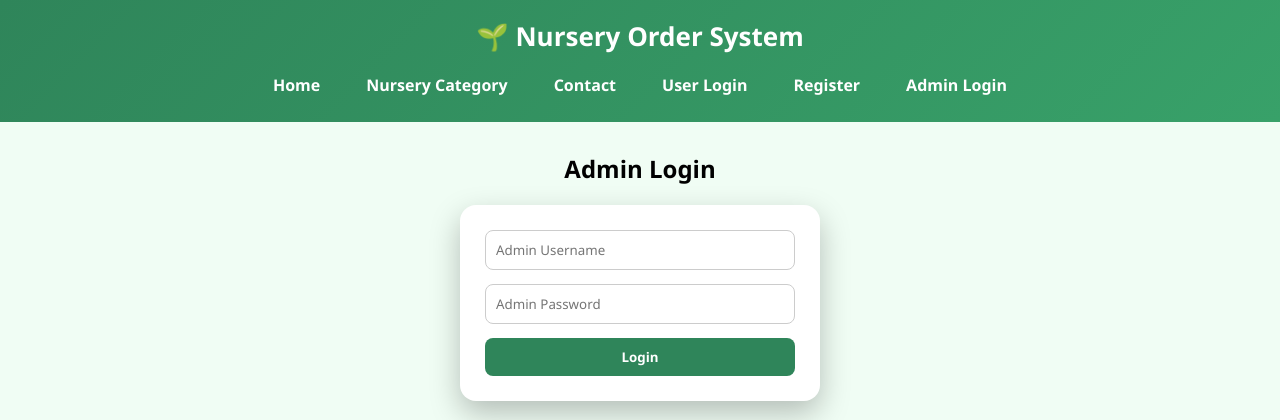
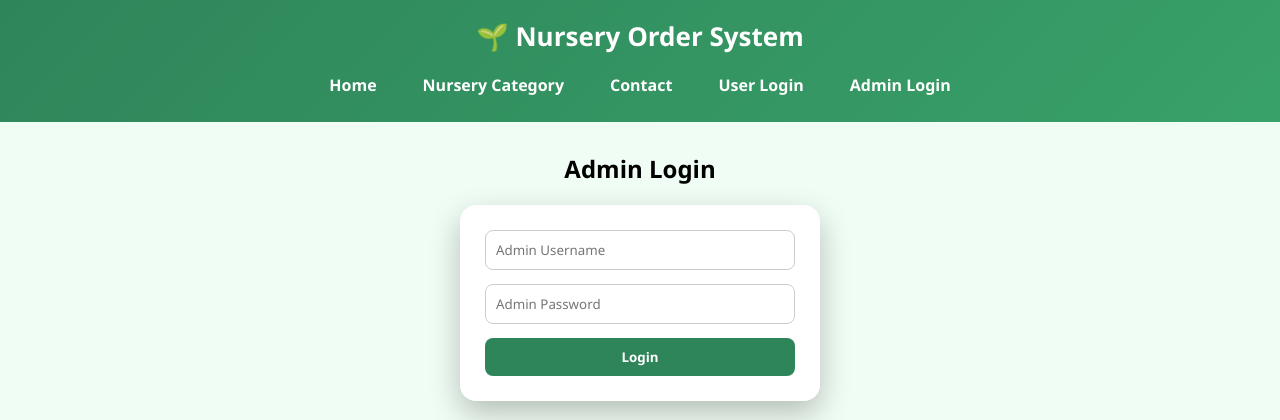
Before and after one commit to TusharPatil-20/Nursery-Order-System, a Flask app: page /admin-login in a window 1280 px wide. Shown: the top 420 px of the page. Run offline with Flask 3, Linux system fonts and the light colour scheme.

Commit message:
Regiter page Delete

```diff
--- a/templates/base.html
+++ b/templates/base.html
@@ -23,7 +23,6 @@
             <a href="/logout">Logout</a>
             {% else %}
             <a href="/user_login">User Login</a>
-            <a href="/register">Register</a>
             {% endif %}
 
             {% if session.get('admin') %}
```
